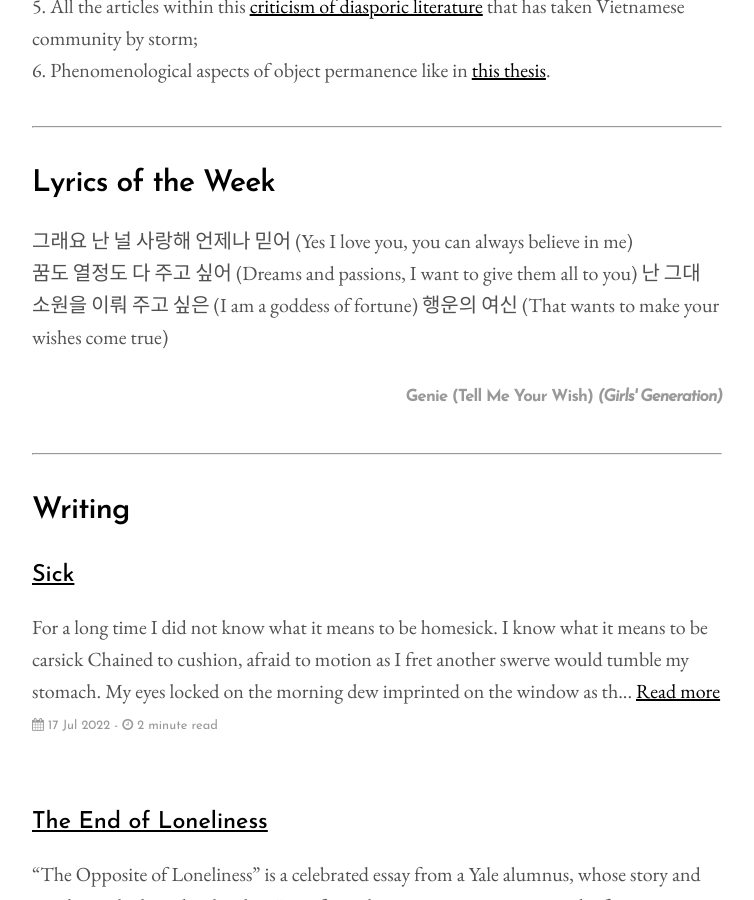
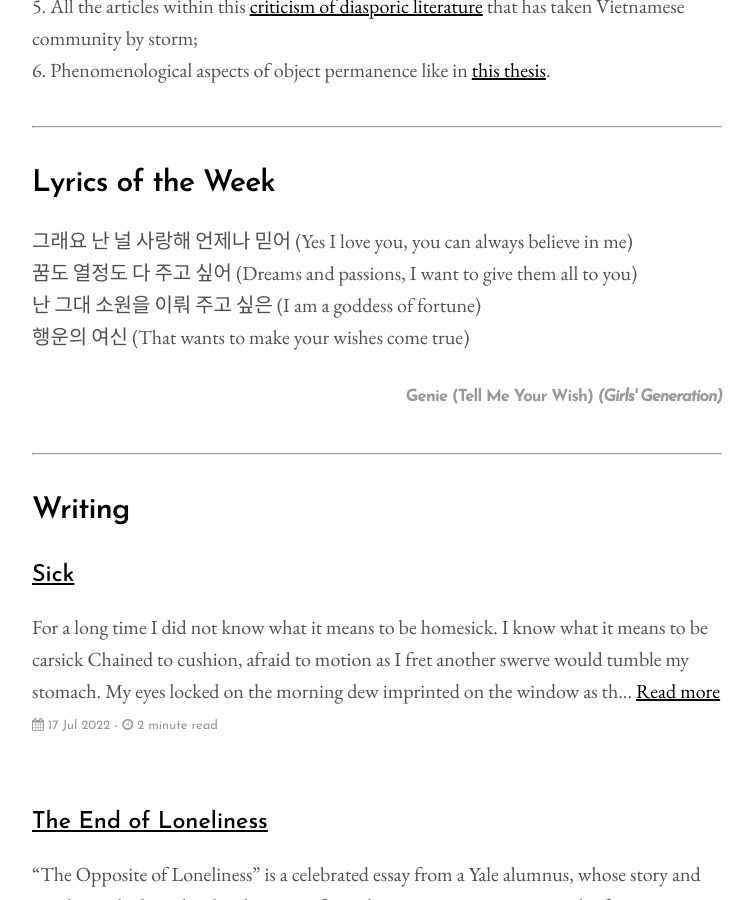
Before and after one commit to aidenva/aidenva.github.io, a Jekyll site: the page built from index.html, in a window 1280 px wide and 900 px high, scrolled down 796 px. Shown: the whole window, without its empty margins (263-1017 px from the left). Built offline with Jekyll 4.4.1, drawn with Linux system fonts in a browser that asks for light colours; the list of posts is cut into pages by our own code.

Commit message:
fix lyrics

```diff
--- a/_layouts/home.html
+++ b/_layouts/home.html
@@ -24,9 +24,9 @@ Alas, I have become really impatient with reading long-form novels. An amalgam o
 <hr>
 <h2>Lyrics of the Week</h2>
 그래요 난 널 사랑해 언제나 믿어 (Yes I love you, you can always believe in me)<br>
-꿈도 열정도 다 주고 싶어 (Dreams and passions, I want to give them all to you)
-난 그대 소원을 이뤄 주고 싶은 (I am a goddess of fortune)
-행운의 여신 (That wants to make your wishes come true)
+꿈도 열정도 다 주고 싶어 (Dreams and passions, I want to give them all to you)<br>
+난 그대 소원을 이뤄 주고 싶은 (I am a goddess of fortune)<br>
+행운의 여신 (That wants to make your wishes come true)<br>
 <h5>Genie (Tell Me Your Wish) <b><em>(Girls' Generation)</em></b></h5>
 <hr>
 <h2>Writing</h2>
```
